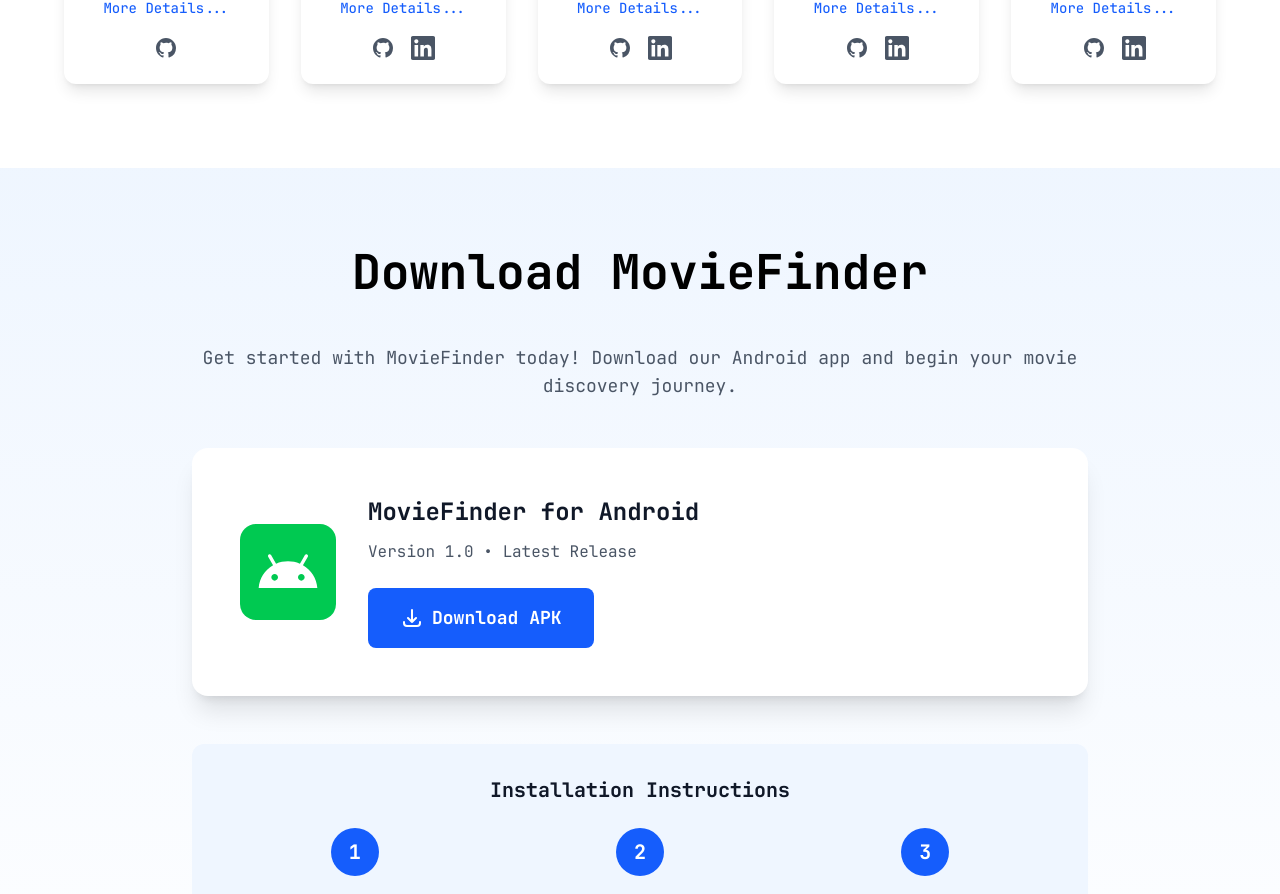
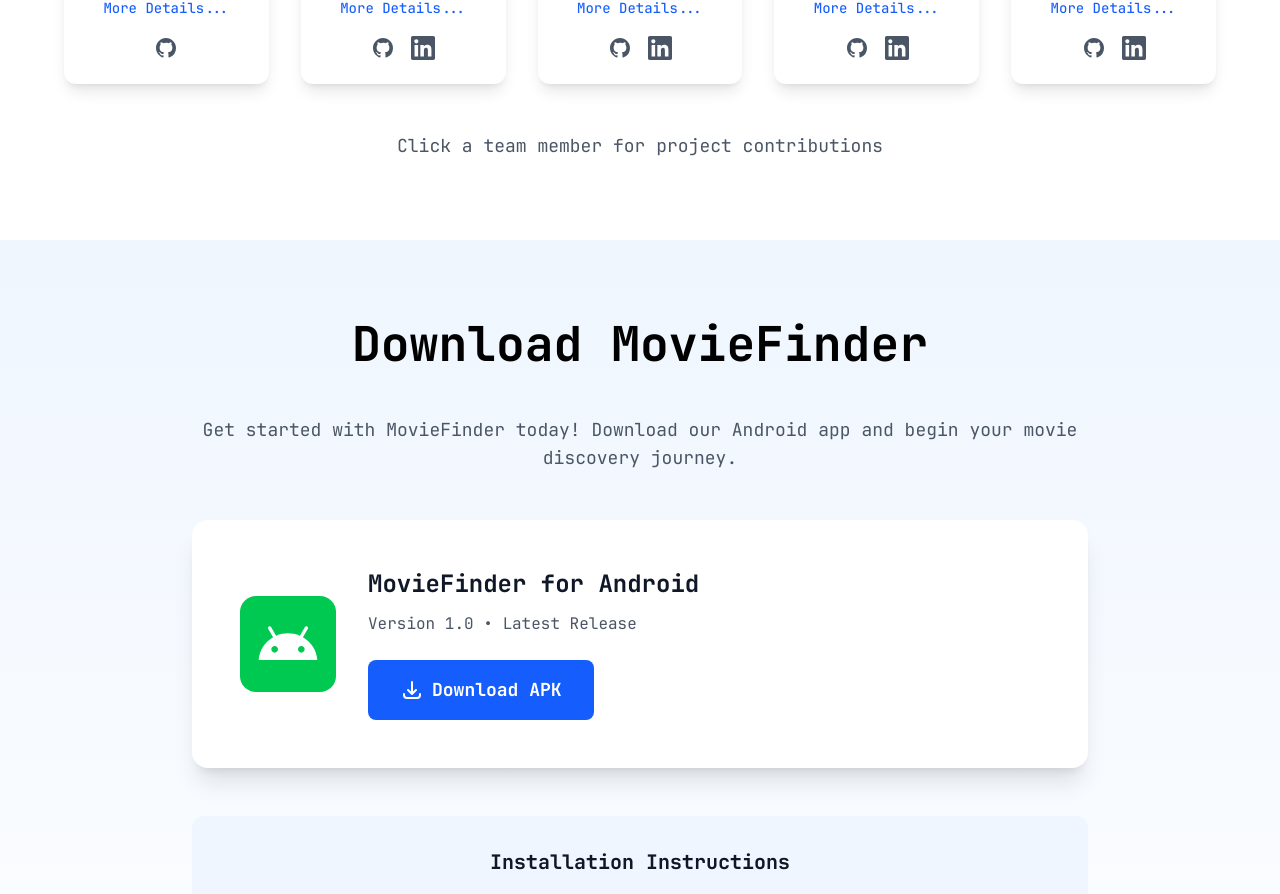
Before and after one commit to NicholasTamm/CMPT362_website, a Next.js app: page / in a window 1280 px wide. Shown: the part 1676-2570 px from the top of the page. Built offline with nearby package versions, Linux system fonts and the light colour scheme.

Commit message:
UPDATE [Team] update team additional information text

```diff
--- a/app/components/sections/TeamSection.tsx
+++ b/app/components/sections/TeamSection.tsx
@@ -156,6 +156,13 @@
           linkedin={teamMembers[selectedMember].linkedin?.trim() || undefined}
         />
       )}
+
+      {/* Additional Information text */}
+      <div className="text-center mt-12">
+        <p className="text-lg text-gray-600 max-w-2xl mx-auto">
+            Click a team member for project contributions
+        </p>
+      </div>
     </Section>
   );
 }
```
